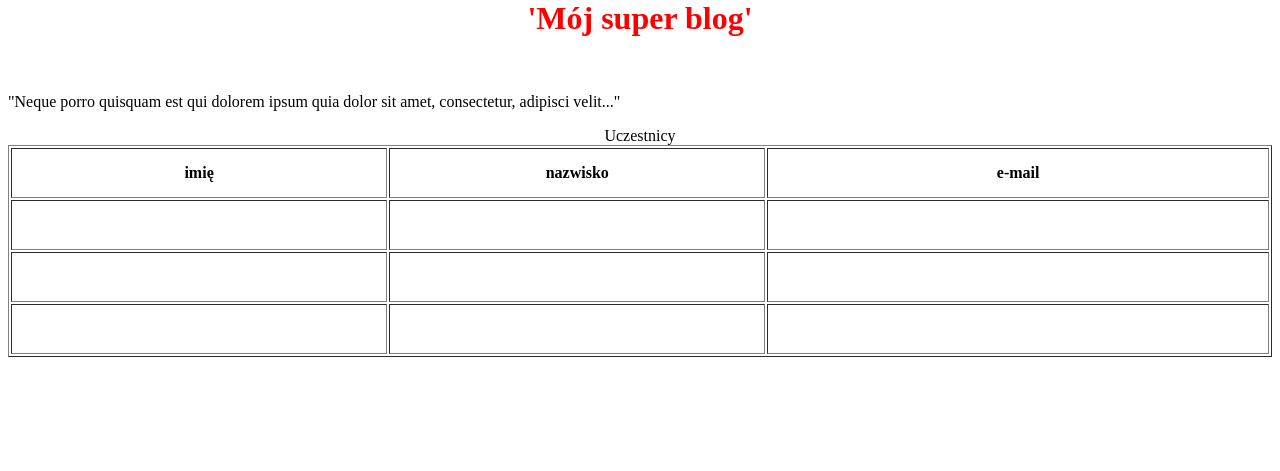
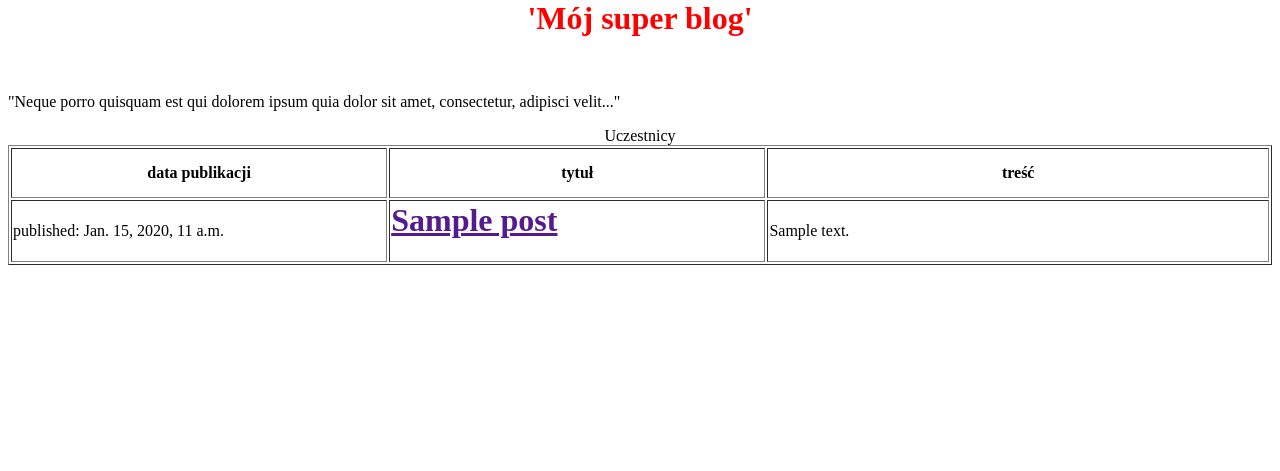
Before and after one commit to malgorzataswierczynska/my-first-blog, a Django app: template blog/templates/blog/post_list.html in a window 1280 px wide. Shown: the part 329-800 px from the top of the page. Run offline with Django 3.2, Linux system fonts and the light colour scheme; the template is opened without the code that fills it: values that come from a table or form of the project are taken from there, others are empty; tables that the repository leaves empty hold one stand-in row (values such as "Sample post"); lists and menus that the app fills with data are empty.

Commit message:
linki w tabeli

```diff
--- a/blog/templates/blog/post_list.html
+++ b/blog/templates/blog/post_list.html
@@ -10,25 +10,19 @@
     <thead><center>Uczestnicy</center></thead>
     <table border=1, width=100%>
       <tr height=50>
-        <th width=30%>imię</th>
-        <th width=30%>nazwisko</th>
-        <th width=40%>e-mail</th>
+        <th width=30%>data publikacji</th>
+        <th width=30%>tytuł</th>
+        <th width=40%>treść</th>
       </tr>
-      <tr height=50>
-        <td></td>
-        <td></td>
-        <td></td>
-      </tr>
-      <tr height=50>
-        <td></td>
-        <td></td>
-        <td></td>
-      </tr>
-      <tr height=50>
-        <td></td>
-        <td></td>
-        <td></td>
-      </tr>
+      {% for post in posts %}
+        <div>
+        <tr height=50>
+          <td><p>published: {{ post.published_date }}</p></td>
+          <td><h1><a href="">{{ post.title }}</a></h1></td>
+          <td><p>{{ post.text|linebreaksbr }}</p></td>
+        </tr>
+        </div>
+      {% endfor %}
       </table>
   </body>
 </html>
--- a/blog/views.py
+++ b/blog/views.py
@@ -1,3 +1,7 @@
 from django.shortcuts import render
+from django.utils import timezone
+from .models import Post
+
 def post_list(request):
-    return render(request, 'blog/post_list.html', {})
+    posts=Post.objects.filter(published_date__lte=timezone.now()).order_by('published_date')
+    return render(request, 'blog/post_list.html', {'posts':posts})
```
